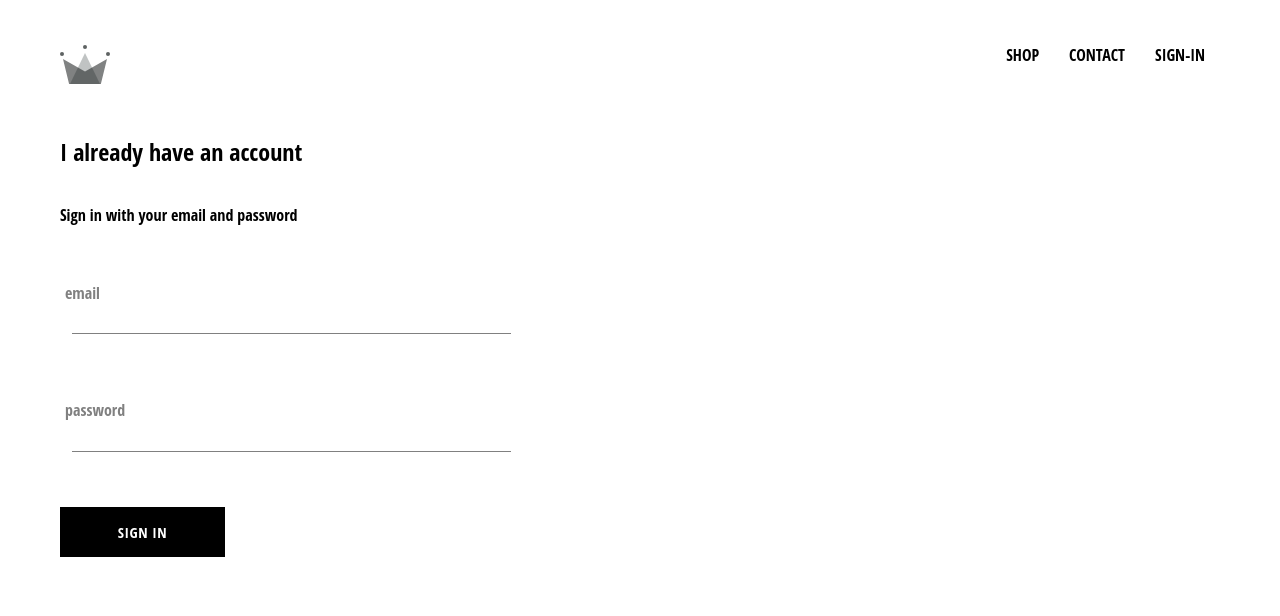
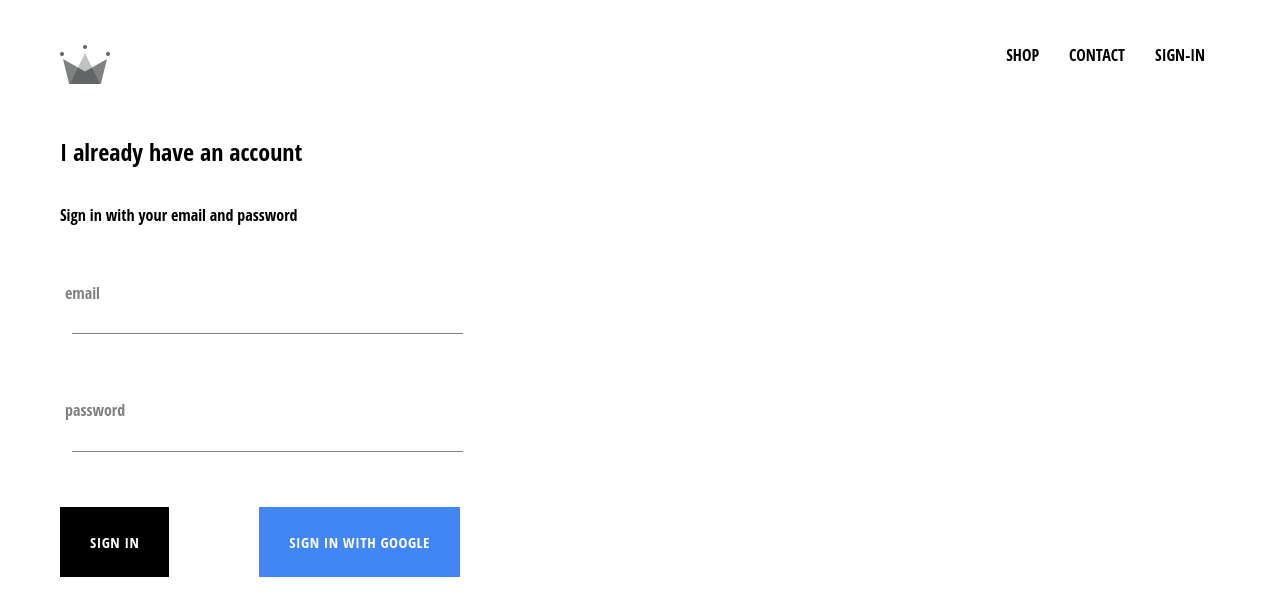
Before and after one commit to cemmanuelonyema/crwn-ecommerce, a React (Create React App) app: page /sign-in in a window 1280 px wide. Shown: the top 616 px of the page. Built offline with nearby package versions, Linux system fonts and the light colour scheme; no server answers; a web font is replaced by a local one.

Commit message:
added and completed firebase authentification and signout feature

```diff
--- a/package.json
+++ b/package.json
@@ -11,7 +11,7 @@
     "create-react-app": "^5.0.0",
     "date-fns": "^2.28.0",
     "eslint": "^8.10.0",
-    "firebase": "^7.16.1",
+    "firebase": "^7.24.0",
     "framer-motion": "^5.5.1",
     "prop-types": "^15.8.1",
     "react": "^17.0.2",
--- a/src/App.js
+++ b/src/App.js
@@ -5,12 +5,27 @@ import Header from "./components/header/Header";
 import HomePage from "./pages/homePage/HomePage";
 import SignInPage from "./pages/sign-in/SignInPage.jsx";
 import ShopPage from "./pages/shop/ShopPage";
+import {auth} from './firebase/firebase.utils'
 
 class App extends Component {
+    state={
+        currentUser: null
+    }
+
+    unsubscribeFromAuth= null;
+    componentDidMount(){
+     this.unsubscribeFromAuth =   auth.onAuthStateChanged((user) =>{
+            this.setState({currentUser: user})
+            console.log(user);
+        })
+    }
+  componentWillUnmount(){
+        this.unsubscribeFromAuth();
+    }
   render() {
     return (
       <Fragment>
-        <Header />
+        <Header currentUser={this.state.currentUser} />
         <Switch>
           <Route exact path="/" component={HomePage} />
           <Route exact path="/shop" component={ShopPage} />
--- a/src/components/button/Button.jsx
+++ b/src/components/button/Button.jsx
@@ -1,9 +1,9 @@
 import React from "react";
 import "./button.style.scss";
 
-const Button = ({ children, ...otherProps }) => {
+const Button = ({ children, isGoogleSignIn, ...otherProps }) => {
   return (
-    <button className="button" {...otherProps}>
+    <button className={` ${isGoogleSignIn? 'google-sign-in' : ''} button`} {...otherProps}>
       {children}
     </button>
   );
--- a/src/components/button/button.style.scss
+++ b/src/components/button/button.style.scss
@@ -1,10 +1,10 @@
 .button {
-  min-width: 165px;
-  width: auto;
-  height: 50px;
+//   min-width: 180px;
+//   width: auto;
+//   height: 50px;
   letter-spacing: 0.5px;
   line-height: 50px;
-  padding: 0 35px 0 35px;
+  padding: 10px 30px;
   font-size: 15px;
   background-color: black;
   color: white;
@@ -17,6 +17,15 @@
   &:hover {
     background-color: white;
     color: black;
-    border: 1px solid black;
+    // border: 1px solid black;
+  }
+  &.google-sign-in{
+      color: white;
+      background-color: #4285f4;
+
+      &:hover{
+          background-color: #357ae8;
+          border: none;
+      }
   }
 }
--- a/src/components/header/Header.jsx
+++ b/src/components/header/Header.jsx
@@ -2,8 +2,9 @@ import React from "react";
 import { Link } from "react-router-dom";
 import "./header.style.scss";
 import { ReactComponent as Logo } from "../../assets/084 crown.svg";
+import { auth  } from "../../firebase/firebase.utils";
 
-const Header = () => {
+const Header = ({currentUser}) => {
   return (
     <div className="header">
       <Link to="/" className="logo-container">
@@ -17,9 +18,7 @@ const Header = () => {
         <Link to="/contact" className="nav-link">
           CONTACT{" "}
         </Link>
-        <Link to="/sign-in" className="nav-link">
-          SIGN-IN{" "}
-        </Link>
+        {currentUser ? <Link className="nav-link" onClick={()=> auth.signOut()}>SIGN-OUT</Link> : <Link to='/sign-in' className="nav-link">SIGN-IN</Link>}
       </nav>
     </div>
   );
--- a/src/components/signIn-Up/SignIn-Up.jsx
+++ b/src/components/signIn-Up/SignIn-Up.jsx
@@ -1,4 +1,5 @@
 import React, { Component } from "react";
+import { signInWithGoogle } from "../../firebase/firebase.utils";
 import Button from "../button/Button";
 import FormInput from "../form-input/Form-input";
 import "./signIn.style.scss";
@@ -48,7 +49,10 @@ export default class SignIn extends Component {
             required
           />
           {/* <label htmlFor="password">Password</label> */}
+          <div className="buttons">
           <Button type="submit"> Sign In </Button>
+          <Button onClick={signInWithGoogle} isGoogleSignIn> Sign In with Google </Button>
+          </div>
         </form>
       </div>
     );
--- a/src/components/signIn-Up/signIn.style.scss
+++ b/src/components/signIn-Up/signIn.style.scss
@@ -1,6 +1,11 @@
 .sign-in {
-  width: 35vw;
+  width: 400px;
 
   display: flex;
   flex-direction: column;
+
+  .buttons{
+      display: flex;
+      justify-content: space-between;
+  }
 }
--- /dev/null
+++ b/src/firebase/firebase.utils.js
@@ -0,0 +1,56 @@
+// // Import the functions you need from the SDKs you need
+import firebase from "firebase/app";
+import "firebase/firestore";
+import "firebase/auth";
+import { initializeApp } from "firebase/app";
+
+const firebaseConfig = {
+  apiKey: "AIzaSyCB2hiI2nKMms1wvNjtmUBmfeMsDgA7sH4",
+  authDomain: "crwn-ecommerce-91636.firebaseapp.com",
+  projectId: "crwn-ecommerce-91636",
+  storageBucket: "crwn-ecommerce-91636.appspot.com",
+  messagingSenderId: "560037652353",
+  appId: "1:560037652353:web:058100c13cc6f7bcd76a80",
+  measurementId: "G-FKV6550Q7W",
+};
+
+firebase.initializeApp;
+// Initialize Firebase
+export const app = initializeApp(firebaseConfig);
+export const auth = firebase.auth();
+export const firestore = firebase.firestore();
+// export const analytics = getAnalytics(app);
+
+const provider = new firebase.auth.GoogleAuthProvider();
+provider.setCustomParameters({ prompt: "select_account" });
+
+export const signInWithGoogle = () =>
+  auth
+    .signInWithPopup(provider)
+    .then((res) => console.log(res))
+    .catch((err) => console.log(err));
+export default firebase;
+
+// import firebase from "firebase/compat/app";
+// import { initializeApp } from "firebase/app";
+// import { getAuth, signInWithPopup, GoogleAuthProvider } from "firebase/auth";
+
+// const firebaseConfig = {
+//   apiKey: "AIzaSyCB2hiI2nKMms1wvNjtmUBmfeMsDgA7sH4",
+//   authDomain: "crwn-ecommerce-91636.firebaseapp.com",
+//   projectId: "crwn-ecommerce-91636",
+//   storageBucket: "crwn-ecommerce-91636.appspot.com",
+//   messagingSenderId: "560037652353",
+//   appId: "1:560037652353:web:058100c13cc6f7bcd76a80",
+//   measurementId: "G-FKV6550Q7W",
+// };
+
+// export const app = initializeApp(firebaseConfig);
+// export const auth = getAuth(app);
+// export const provider = new GoogleAuthProvider();
+// export const signInWithGoogle = () =>
+//   signInWithPopup(auth, provider)
+//     .then((res) => console.log(res))
+//     .catch((err) => console.log(err));
+
+// export { signInWithGoogle, provider, auth };
```
Also changed, not shown: 1 other file (tests, documents, lock files or other folders).
